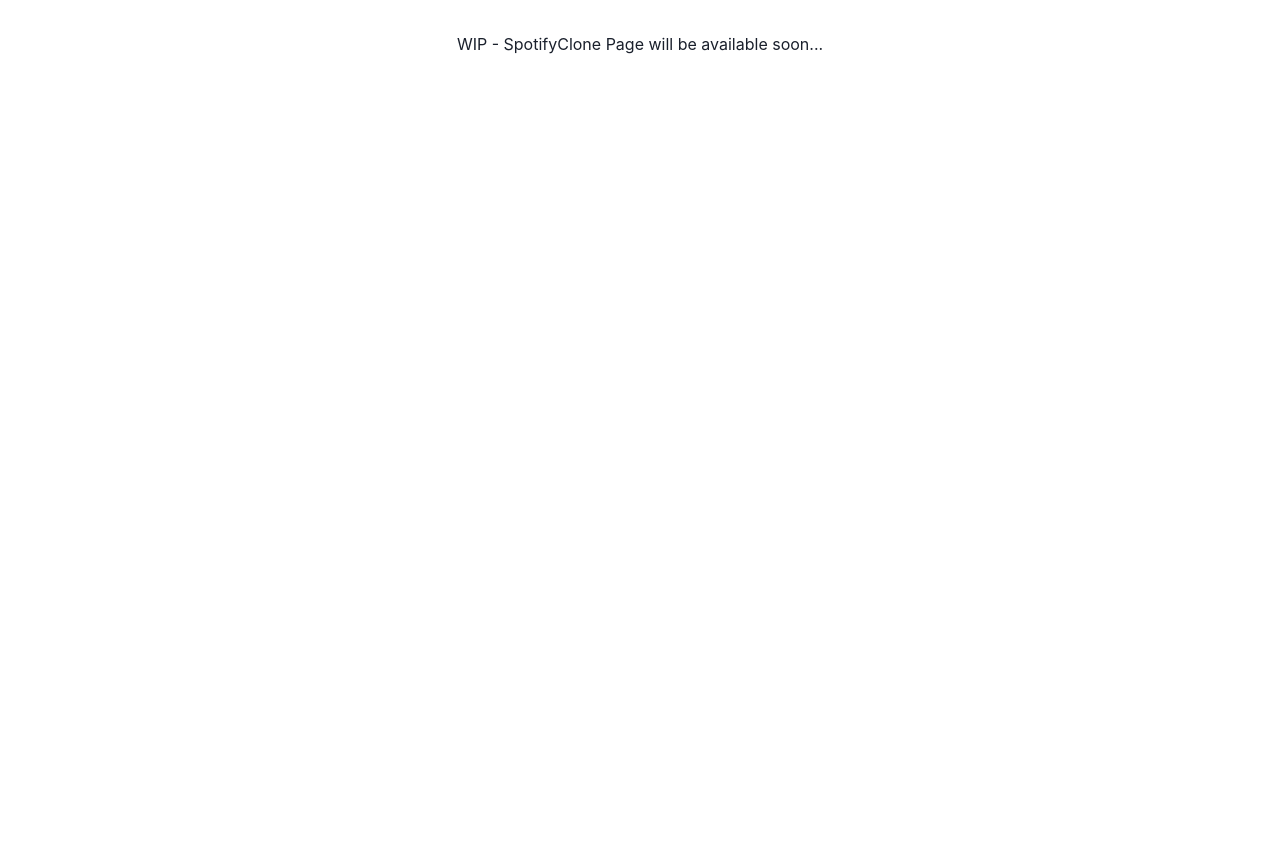
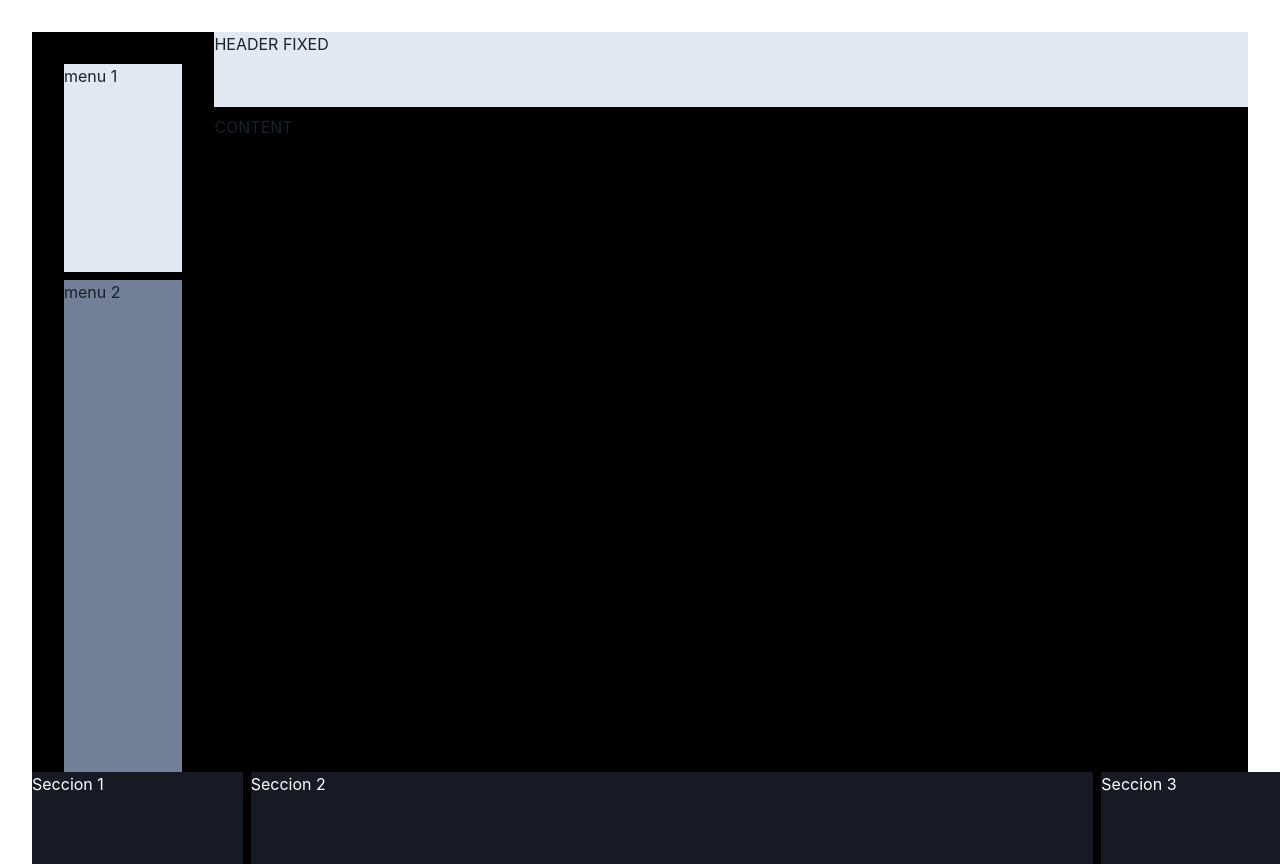
Before and after one commit to RioSebastianR/practica-pagina-web-seba, a React (Vite) app in the folder practicas-react/: page /spotify-clone in a window 1280 px wide. Before the commit the page ends 800 px from the top, so only its background shows below. Built offline with nearby package versions, Linux system fonts and the light colour scheme.

Commit message:
Add new layout components for Spotify clone

```diff
--- a/practicas-react/src/components/Card.tsx
+++ b/practicas-react/src/components/Card.tsx
@@ -8,7 +8,12 @@ function Card(props) {
   return (
     <Link to={linkTo}>
       <Box maxW="sm" borderWidth="1px" borderRadius="lg" overflow="hidden">
-        <Image src={image.url} alt={image.alt} />
+        <Image
+          src={image.url}
+          alt={image.alt}
+          boxSize="300px"
+          objectFit="contain"
+        />
         <Box p="6">
           <Box display="flex" alignItems="baseline">
             <Box
--- a/practicas-react/src/components/Content.jsx
+++ b/practicas-react/src/components/Content.jsx
@@ -22,7 +22,7 @@ function Content() {
 
   return (
     <Flex align="center" justify="center" w="100%" h="90vh">
-      <HStack>
+      <HStack gap={4}>
         <Card title="Login" image={loginImageProps} linkTo="login" />
         <Card
           title="Spotify Clone"
--- /dev/null
+++ b/practicas-react/src/components/spotify-clone/Content.jsx
@@ -0,0 +1,17 @@
+import React from "react";
+import { VStack, Flex } from "@chakra-ui/react";
+
+function Content() {
+  return (
+    <VStack bg="black" h="100vh" w="85%">
+      <Flex bg="gray.200" w="100%" h="20vh">
+        <h2>HEADER FIXED</h2>
+      </Flex>
+      <Flex h="190vh" bg="black" w="100%">
+        <h2>CONTENT</h2>
+      </Flex>
+    </VStack>
+  );
+}
+
+export default Content;
--- /dev/null
+++ b/practicas-react/src/components/spotify-clone/Player.jsx
@@ -0,0 +1,20 @@
+import React from "react";
+import { HStack, Flex } from "@chakra-ui/react";
+
+function Player() {
+  return (
+    <HStack bg="black" pos="fixed" w="100%" h="200px">
+      <Flex h="40vh" bg="gray.900" color="white" w="20%">
+        <h2>Seccion 1</h2>
+      </Flex>
+      <Flex h="40vh" bg="gray.900" color="white" w="80%">
+        <h2>Seccion 2</h2>
+      </Flex>
+      <Flex h="40vh" bg="gray.900" color="white" w="20%">
+        <h2>Seccion 3</h2>
+      </Flex>
+    </HStack>
+  );
+}
+
+export default Player;
--- /dev/null
+++ b/practicas-react/src/components/spotify-clone/Sidebar.jsx
@@ -0,0 +1,17 @@
+import React from "react";
+import { VStack, Flex } from "@chakra-ui/react";
+
+function Sidebar() {
+  return (
+    <VStack bg="black" h="100vh" w="15%" p="8">
+      <Flex h="40vh" bg="gray.200" w="100%">
+        <h2>menu 1</h2>
+      </Flex>
+      <Flex h="100vh" bg="gray.500" w="100%">
+        <h2>menu 2</h2>
+      </Flex>
+    </VStack>
+  );
+}
+
+export default Sidebar;
--- /dev/null
+++ b/practicas-react/src/pages/SpotifyClone.jsx
@@ -0,0 +1,19 @@
+import React from "react";
+import { Text, HStack, VStack, Box } from "@chakra-ui/react";
+import Sidebar from "../components/spotify-clone/Sidebar";
+import Content from "../components/spotify-clone/Content";
+import Player from "../components/spotify-clone/Player";
+
+function SpotifyClone() {
+  return (
+    <>
+      <HStack gap="0" p="0">
+        <Sidebar />
+        <Content />
+      </HStack>
+      <Player />
+    </>
+  );
+}
+
+export default SpotifyClone;
--- a/practicas-react/src/pages/SpotifyClone.tsx
+++ /dev/null
@@ -1,8 +0,0 @@
-import React from "react";
-import { Text } from "@chakra-ui/react";
-
-function SpotifyClone() {
-  return <Text>WIP - SpotifyClone Page will be available soon...</Text>;
-}
-
-export default SpotifyClone;
```
